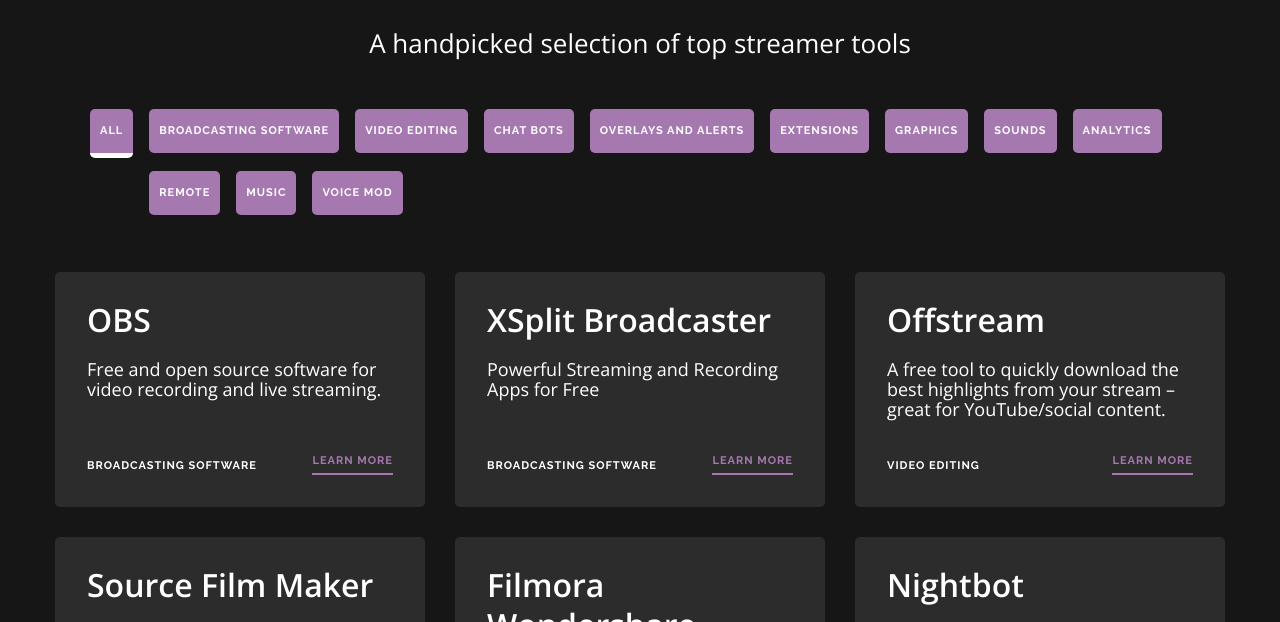
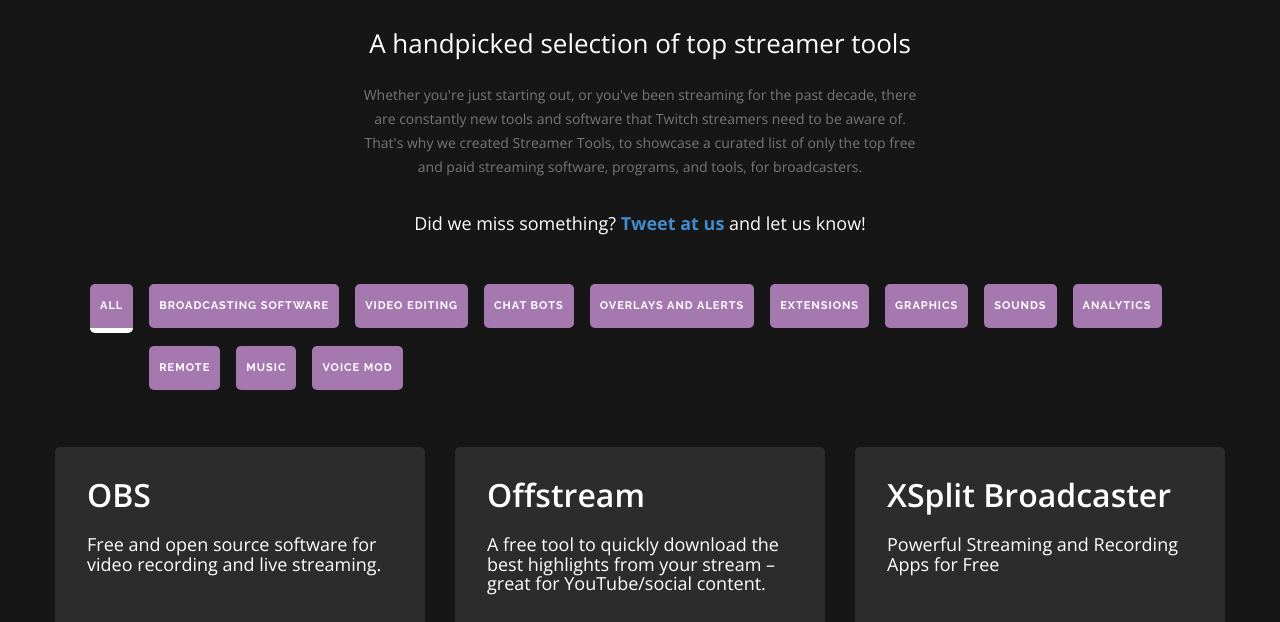
Before and after one commit to NumFive55/streamer-tools-site, a plain HTML site: page index.html in a window 1280 px wide. Shown: the part 152-774 px from the top of the page. Drawn offline with nearby package versions, Linux system fonts and the light colour scheme.

Commit message:
Adding header copy

```diff
--- a/index.html
+++ b/index.html
@@ -66,6 +66,10 @@
 
 						<div class="col-md-6 col-md-offset-3 col-sm-8 col-sm-offset-2 text-center">
 							<h3>A handpicked selection of top streamer tools</h3>
+              <br>
+              <p>Whether you're just starting out, or you've been streaming for the past decade, there are constantly new tools and software that Twitch streamers need to be aware of. That's why we created Streamer Tools, to showcase a curated list of only the top free and paid streaming software, programs, and tools, for broadcasters.</p>
+              <br>
+              <h4>Did we miss something? <a target="_blank" href="http://www.twitter.com/offstreamapp"><b>Tweet at us</b></a> and let us know!</h4>
 						</div>
 					</div>
 				</div>
@@ -112,6 +116,19 @@
 								</div>
 							</div>
 
+              <div class="col-md-4 col-sm-6 blog-masonry-item Editing">
+                <div class="item-inner quote-post">
+                  <div class="post-title">
+                    <h1 style="margin-bottom: 20px;">Offstream</h1>
+                    <h4 style="margin-bottom: 20px;">A free tool to quickly download the best highlights from your stream – great for YouTube/social content.<p><br></p></h4>
+                    <div class="post-meta">
+                      <span class="sub alt-font">Video Editing</span>
+                    </div>
+                    <a target="_blank" href="http://www.offstream.co" class="link-text">Learn More</a>
+                  </div>
+                </div>
+              </div>
+
               <div class="col-md-4 col-sm-6 blog-masonry-item Broadcast">
 								<div class="item-inner quote-post">
 									<div class="post-title">
@@ -126,19 +143,6 @@
 							</div>
 
               <!-- VIDEO EDITING -->
-
-              <div class="col-md-4 col-sm-6 blog-masonry-item Editing">
-                <div class="item-inner quote-post">
-                  <div class="post-title">
-                    <h1 style="margin-bottom: 20px;">Offstream</h1>
-                    <h4 style="margin-bottom: 20px;">A free tool to quickly download the best highlights from your stream – great for YouTube/social content.<p><br></p></h4>
-                    <div class="post-meta">
-                      <span class="sub alt-font">Video Editing</span>
-                    </div>
-                    <a target="_blank" href="http://www.offstream.co" class="link-text">Learn More</a>
-                  </div>
-                </div>
-              </div>
 
               <div class="col-md-4 col-sm-6 blog-masonry-item Editing">
 								<div class="item-inner quote-post">
@@ -673,7 +677,7 @@
 		<div class="footer-container">
             <div class="footer-content">
 
-            <h4>Created by the team at <a href="http://www.offstream.co" target="_blank">Offstream</a></h4>
+            <h4>Created by the team at <a href="https://www.offstream.co" target="_blank">Offstream</a></h4>
             <h4 class="feedback"><a href="mailto:corey.pollock91@gmail.com">Got some feedback?</a></h4>
                 </div>
 		</div>
```
